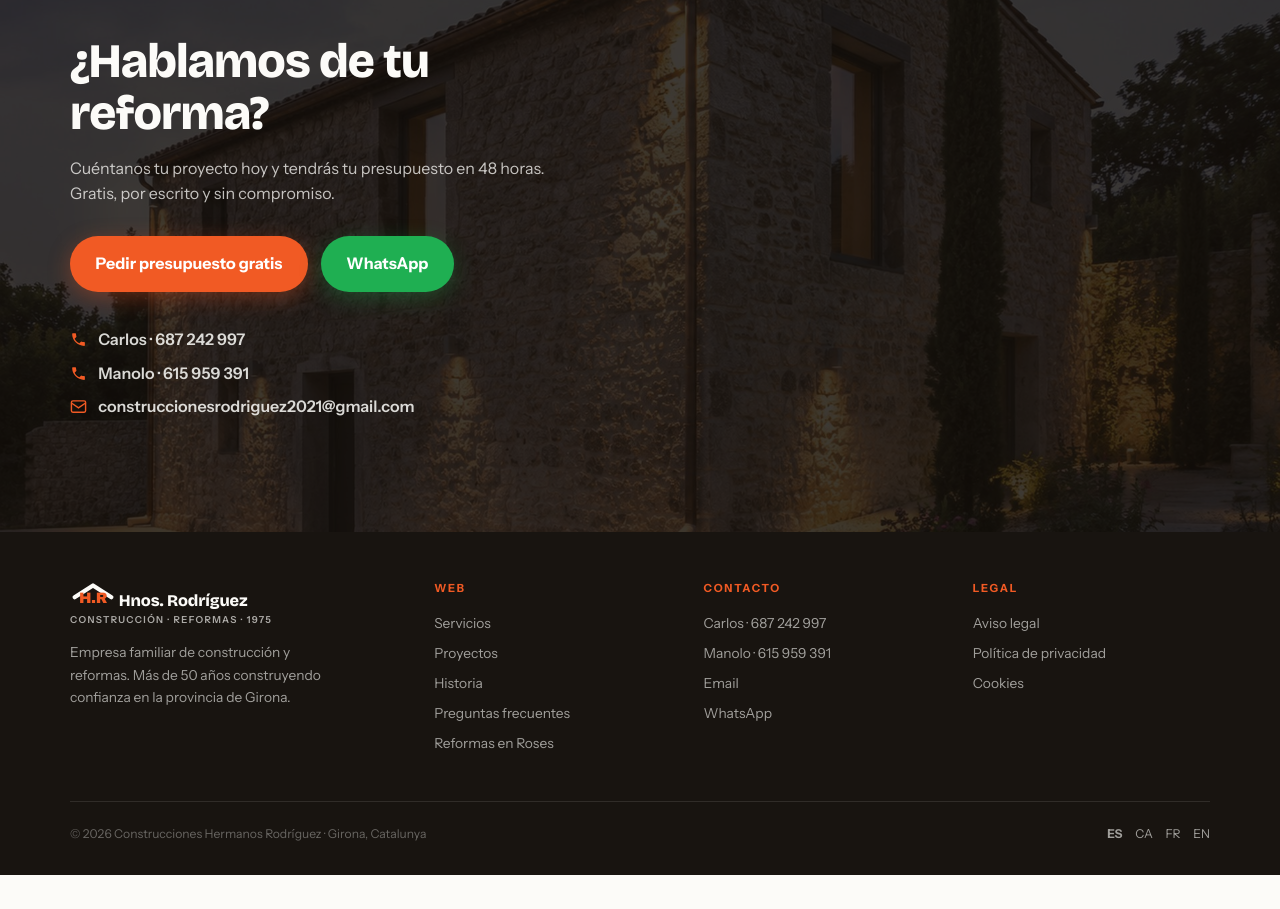
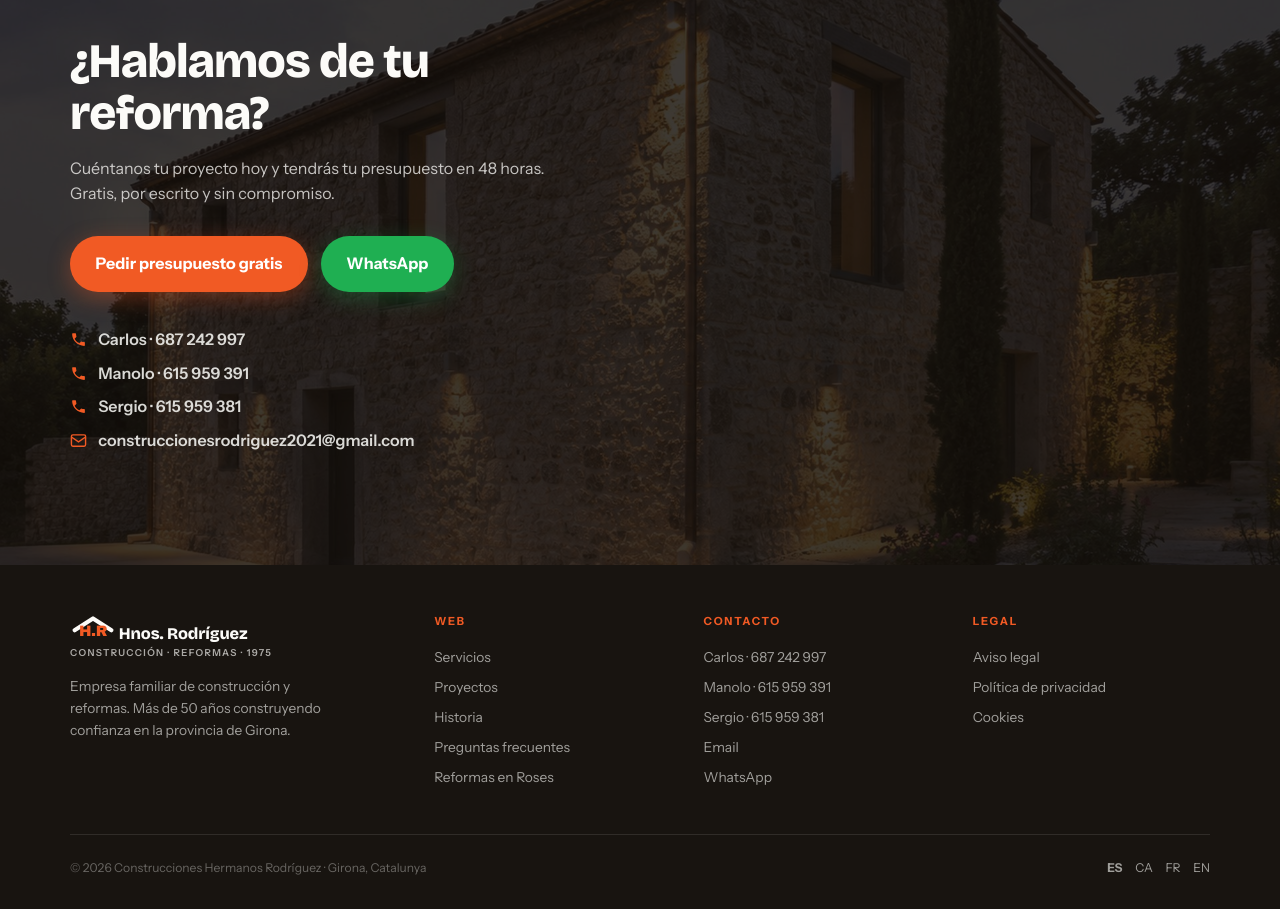
Before and after one commit to terulet/hermanosrodriguez, a plain HTML site: page index.html in a window 1280 px wide. Shown: the part 5142-6051 px from the top of the page. Before the commit the page ends 6017 px from the top, so only its background shows below. Drawn offline with nearby package versions, Linux system fonts and the light colour scheme.

Commit message:
Añadir teléfono de Sergio

```diff
--- a/index.html
+++ b/index.html
@@ -870,6 +870,7 @@ a{color:inherit}
     <div class="final__personas reveal">
       <a href="tel:+34687242997"><svg viewBox="0 0 24 24" fill="currentColor"><path d="M6.6 10.8c1.4 2.8 3.8 5.1 6.6 6.6l2.2-2.2c.3-.3.7-.4 1-.2 1.1.4 2.3.6 3.6.6.6 0 1 .4 1 1V20c0 .6-.4 1-1 1C10.6 21 3 13.4 3 4c0-.6.4-1 1-1h3.5c.6 0 1 .4 1 1 0 1.2.2 2.4.6 3.6.1.3 0 .7-.2 1l-2.3 2.2z"/></svg> Carlos · 687 242 997</a>
       <a href="tel:+34615959391"><svg viewBox="0 0 24 24" fill="currentColor"><path d="M6.6 10.8c1.4 2.8 3.8 5.1 6.6 6.6l2.2-2.2c.3-.3.7-.4 1-.2 1.1.4 2.3.6 3.6.6.6 0 1 .4 1 1V20c0 .6-.4 1-1 1C10.6 21 3 13.4 3 4c0-.6.4-1 1-1h3.5c.6 0 1 .4 1 1 0 1.2.2 2.4.6 3.6.1.3 0 .7-.2 1l-2.3 2.2z"/></svg> Manolo · 615 959 391</a>
+      <a href="tel:+34615959381"><svg viewBox="0 0 24 24" fill="currentColor"><path d="M6.6 10.8c1.4 2.8 3.8 5.1 6.6 6.6l2.2-2.2c.3-.3.7-.4 1-.2 1.1.4 2.3.6 3.6.6.6 0 1 .4 1 1V20c0 .6-.4 1-1 1C10.6 21 3 13.4 3 4c0-.6.4-1 1-1h3.5c.6 0 1 .4 1 1 0 1.2.2 2.4.6 3.6.1.3 0 .7-.2 1l-2.3 2.2z"/></svg> Sergio · 615 959 381</a>
       <a href="mailto:construccionesrodriguez2021@gmail.com"><svg viewBox="0 0 24 24" fill="none" stroke="currentColor" stroke-width="2"><rect x="2" y="4" width="20" height="16" rx="2"/><path d="m2 7 10 7L22 7"/></svg> construccionesrodriguez2021@gmail.com</a>
     </div>
   </div>
@@ -902,6 +903,7 @@ a{color:inherit}
       <h4>Contacto</h4>
       <a href="tel:+34687242997">Carlos · 687 242 997</a>
       <a href="tel:+34615959391">Manolo · 615 959 391</a>
+      <a href="tel:+34615959381">Sergio · 615 959 381</a>
       <a href="mailto:construccionesrodriguez2021@gmail.com">Email</a>
       <a href="https://wa.me/34687242997" target="_blank" rel="noopener">WhatsApp</a>
     </div>
```
Also changed, not shown: aviso-legal.html (+1 -1 lines), ca/index.html (+2 -0 lines), en/index.html (+2 -0 lines), fr/index.html (+2 -0 lines).
